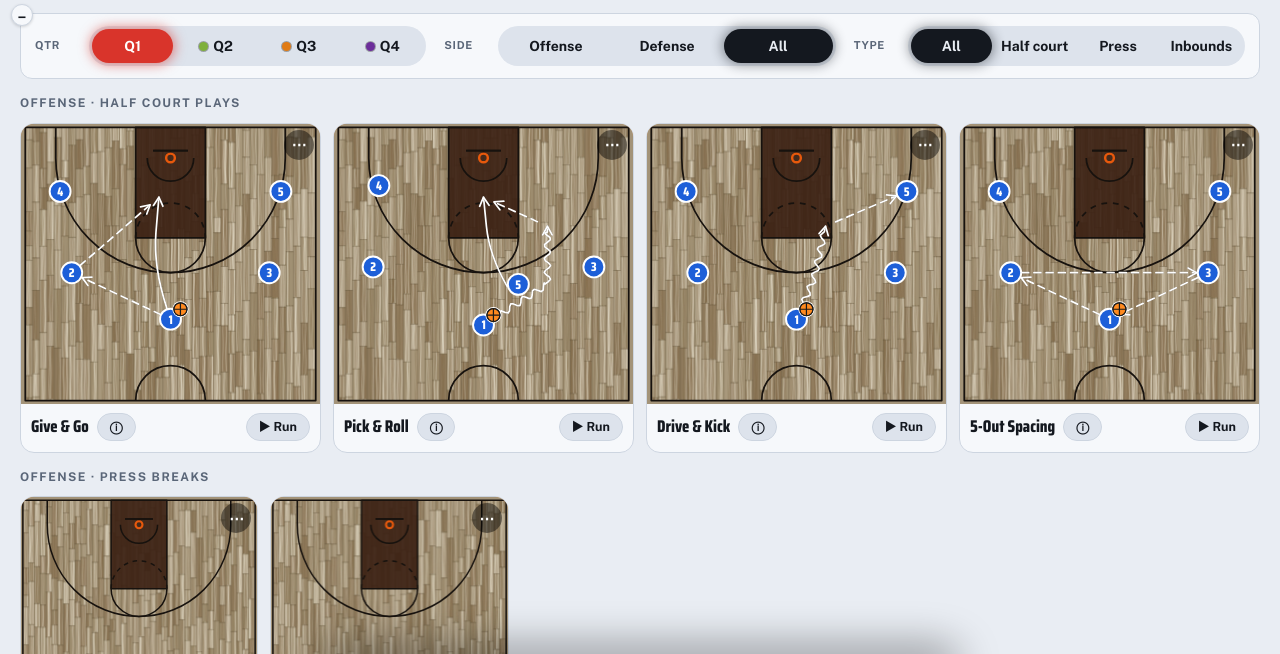
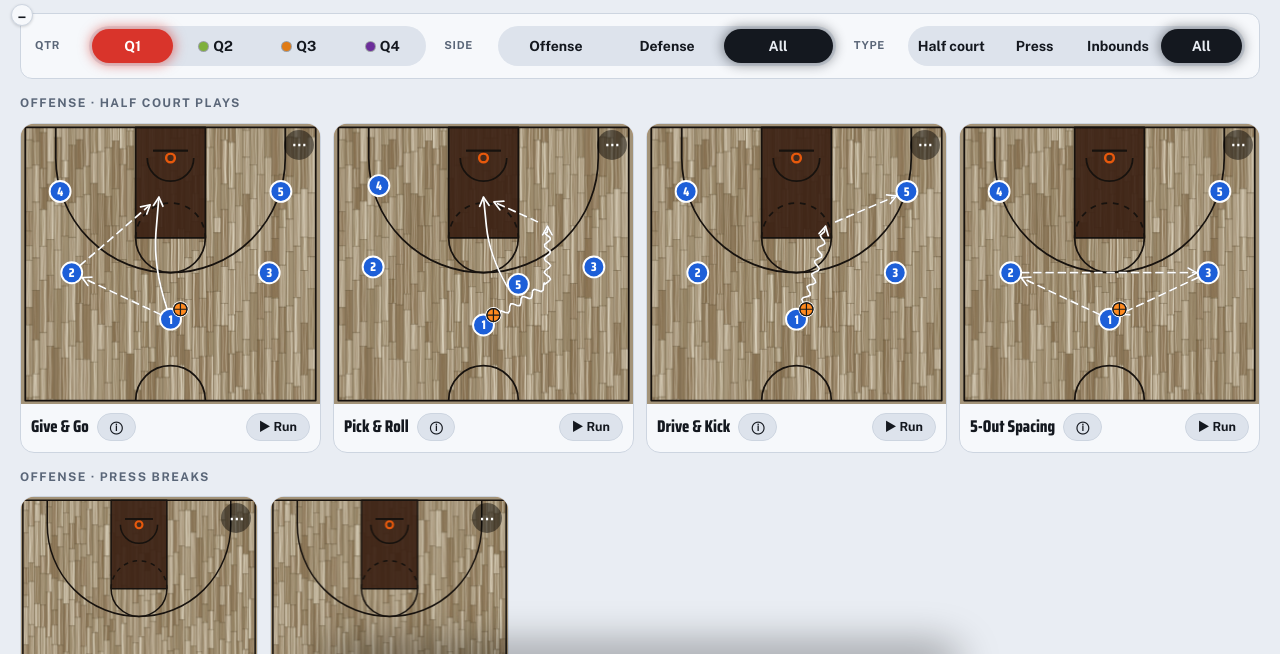
Before and after one commit to skidoLLaZ/hoops-playbook, a plain HTML site: page index.html in a window 1280 px wide. Shown: the part 146-800 px from the top of the page. Drawn offline with nearby package versions, Linux system fonts and the light colour scheme.

Commit message:
Type filter: All last
Co-Authored-By: Claude Sonnet 5.5 <noreply@anthropic.com>
Claude-Session: https://claude.ai/code/session_01CLQc8UvJyAnr2Vgh36qSet

```diff
--- a/index.html
+++ b/index.html
@@ -800,7 +800,7 @@ addEventListener('keydown',e=>{if(e.key==='Escape')closeViewer()});
 /* ===== playbook ===== */
 const TAGS=['All','Offense','Defense','Inbounds','Press break','Press'];
 const QCOL=['#d9342b','#7fb03c','#e07b15','#6c2e9b'];
-const catChips=side=>[['a','All'],['half','Half court'],['press',side==='o'?'Press break':'Press'],['inb','Inbounds']];
+const catChips=side=>[['half','Half court'],['press',side==='o'?'Press break':'Press'],['inb','Inbounds'],['a','All']];
 function filterPanel(){
   const sideL={o:'Offense',d:'Defense',a:'Off & Def'}[U.fside],catL=catChips(U.fside).find(x=>x[0]===U.fcat)[1];
   const sum=`<span class="sum-q" style="background:${QCOL[S.q]}">${PL()}${S.q+1}</span><span class="sum-dot">·</span>${sideL}<span class="sum-dot">·</span>${U.fcat==='a'?'All types':catL}`;
```
